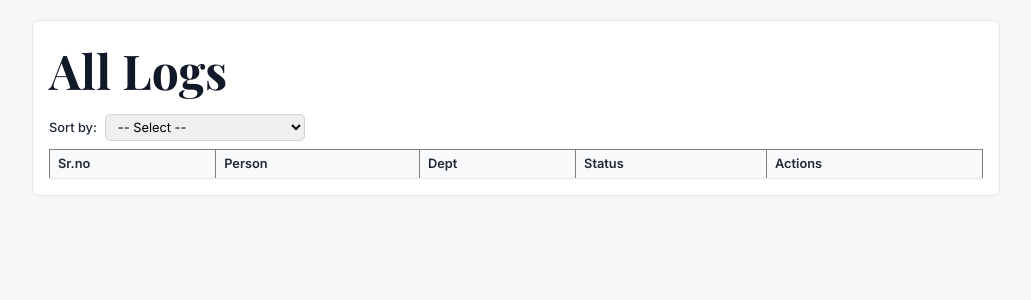
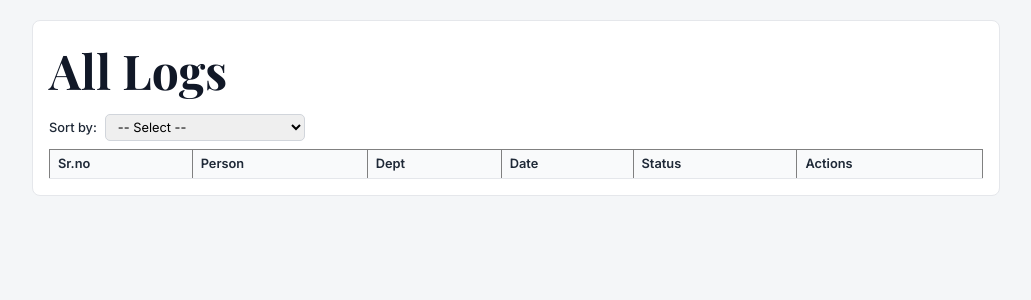
Before and after one commit to PratikG345/LogMate, a Django app: page /list/ in a window 1280 px wide. Shown: the part 52-352 px from the top of the page, without its empty margins (124-1155 px from the left). Run offline with Django 5.2, Linux system fonts and the light colour scheme; data that the repository does not hold is empty.

Commit message:
added date field in log_list

```diff
--- a/blogsite/core/templates/core/list.html
+++ b/blogsite/core/templates/core/list.html
@@ -21,6 +21,7 @@
         <th>Sr.no</th>
         <th>Person</th>
         <th>Dept</th>
+        <th>Date</th>
         <th>Status</th>
         <th>Actions</th>
       </tr>
@@ -29,6 +30,7 @@
         <td>{{ forloop.counter }}</td>
         <td>{{ log.person }}</td>
         <td>{{ log.dept.dept_name }}</td>
+        <td>{{ log.date }}</td>
         <td>{{ log.status }}</td>
         <td>
           <a href="{% url "log_detail" log.pk %}">view</a>
```
